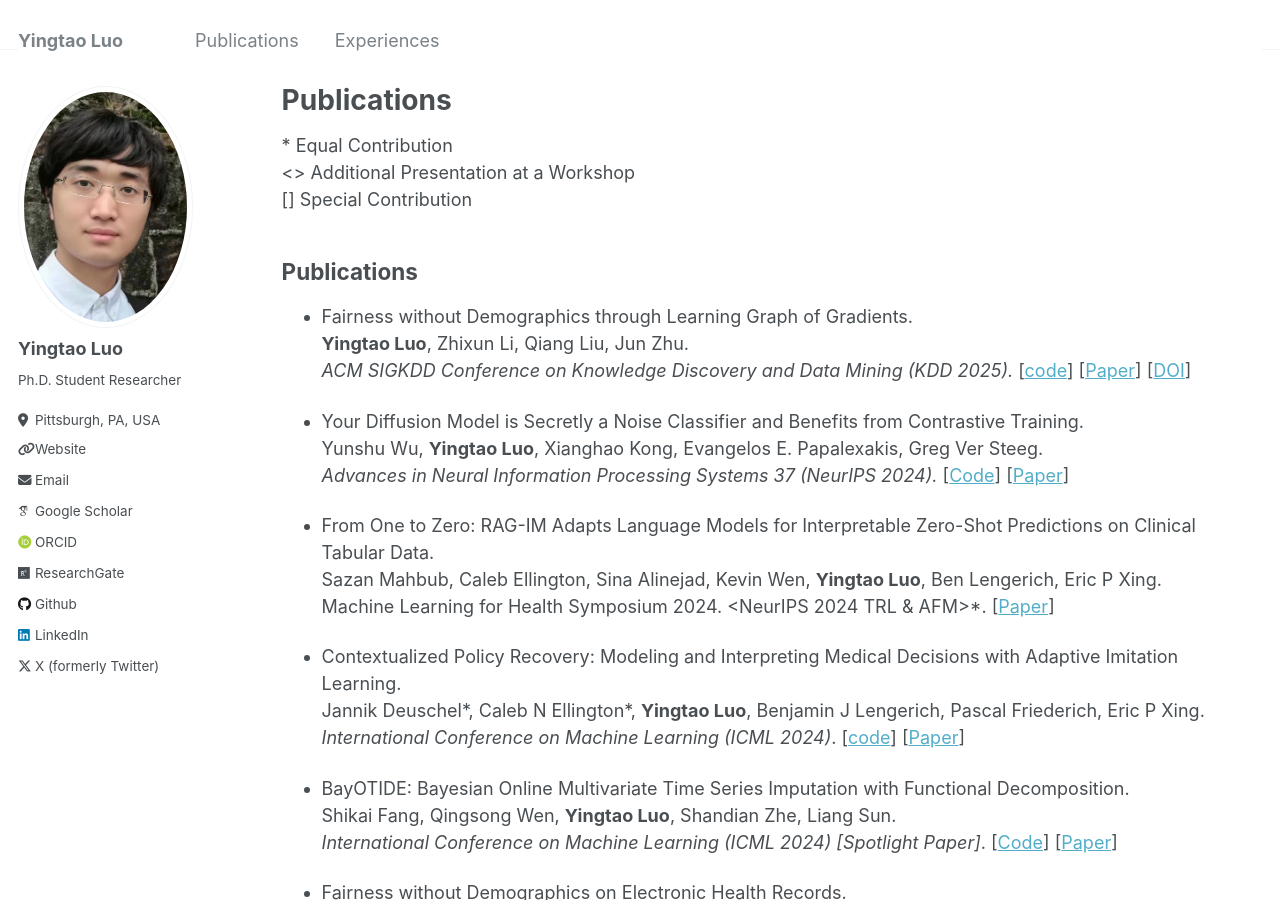
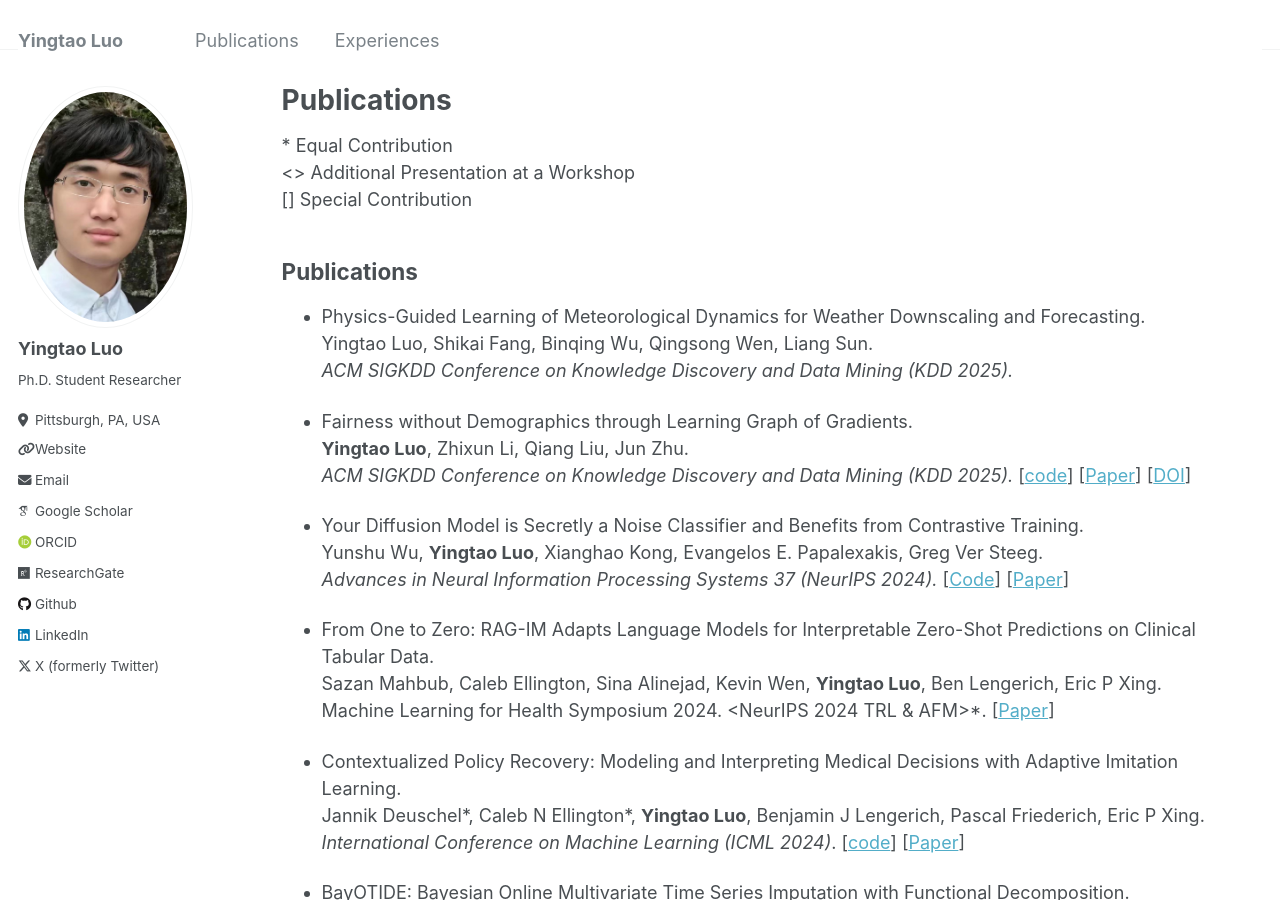
Before and after one commit to yingtaoluo/yingtaoluo.github.io, a Jekyll site: the page built from _pages/publications.md, in a window 1280 px wide and 900 px high. Built offline with Jekyll 4.4.1, drawn with Linux system fonts in a browser that asks for light colours; some web fonts are replaced.

Commit message:
Update publications.md

```diff
--- a/_pages/publications.md
+++ b/_pages/publications.md
@@ -16,6 +16,9 @@ author_profile: true
 [] Special Contribution
 
 ## Publications
+* Physics-Guided Learning of Meteorological Dynamics for Weather Downscaling and Forecasting.
+Yingtao Luo, Shikai Fang, Binqing Wu, Qingsong Wen, Liang Sun.
+*ACM SIGKDD Conference on Knowledge Discovery and Data Mining (KDD 2025).*
 
 * Fairness without Demographics through Learning Graph of Gradients.
 __Yingtao Luo__, Zhixun Li, Qiang Liu, Jun Zhu.
```
